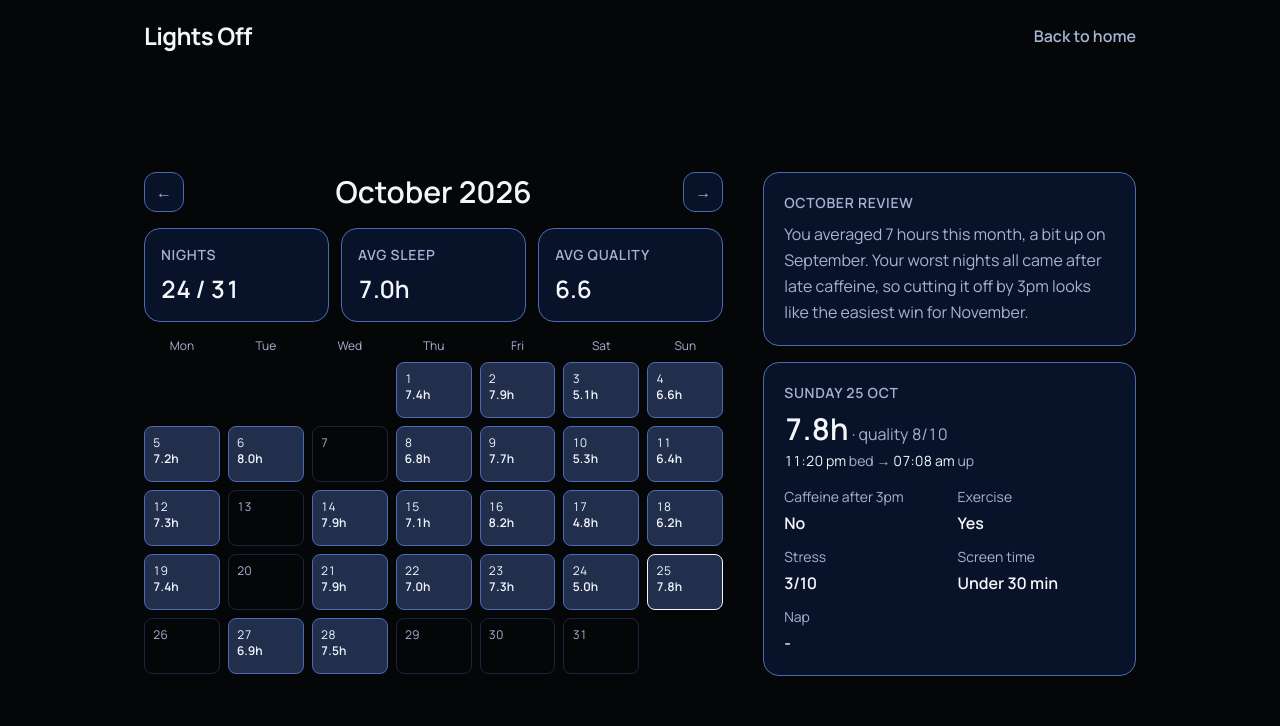
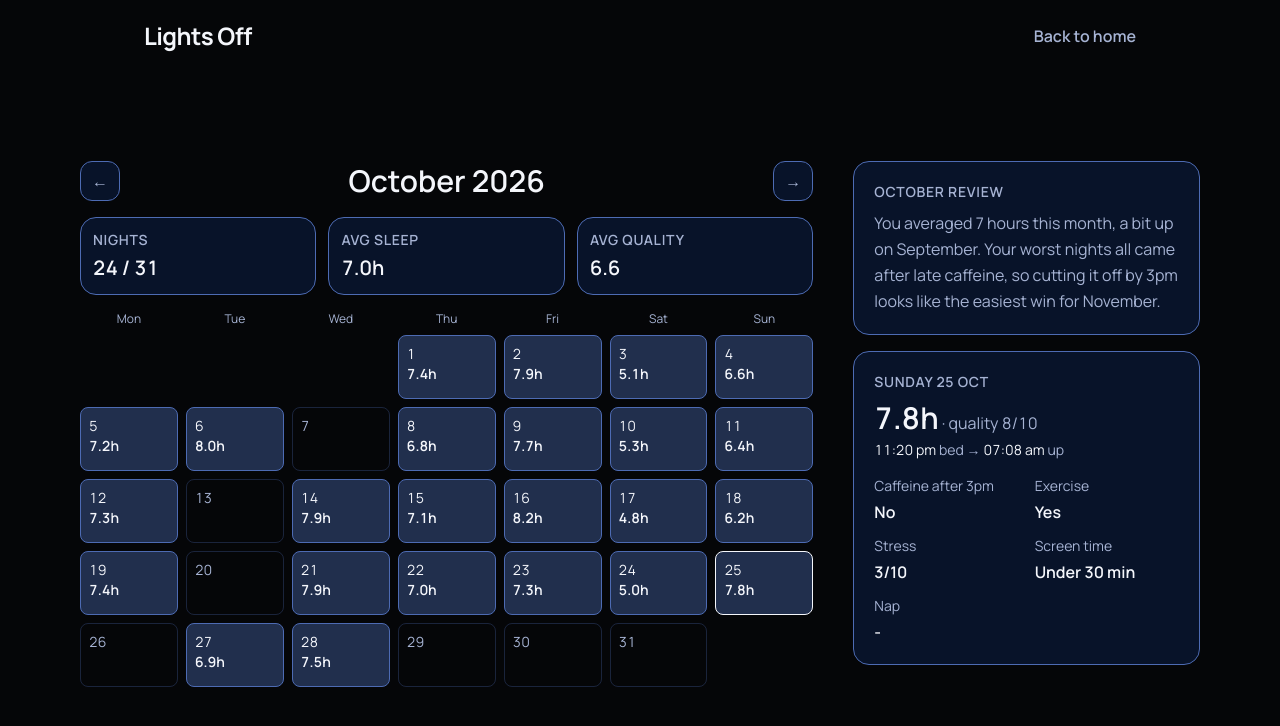
Before and after one commit to isaacnguyen10711-cpu/Lights-Off, a Next.js app in the folder lo-frontend/: page /dashboard in a window 1280 px wide. Shown: the top 726 px of the page. Built offline with nearby package versions, Linux system fonts and the light colour scheme.

Commit message:
Adjust the dashboard layout: wider on xl, more space under the header on mobile, bigger calendar days and smaller stat boxes

```diff
--- a/lo-frontend/app/dashboard/page.tsx
+++ b/lo-frontend/app/dashboard/page.tsx
@@ -41,8 +41,8 @@ export default function DashboardPage() {
       </header>
 
       {/* calendar on the left, review and the picked night on the right. stacked until xl */}
-      <div className="mx-auto grid w-full max-w-6xl flex-1 grid-cols-1 md:grid-cols-1 xl:grid-cols-5 content-center gap-6 md:gap-8 xl:gap-10 px-4 md:px-8 xl:px-20 pb-10 md:pb-8 xl:pb-6">
-        <section className="xl:col-span-3">
+      <div className="mx-auto grid w-full max-w-6xl xl:max-w-7xl flex-1 grid-cols-1 md:grid-cols-1 xl:grid-cols-3 content-center gap-6 md:gap-8 xl:gap-10 px-4 md:px-8 xl:px-20 pt-6 xl:pt-0 pb-10 md:pb-8 xl:pb-6">
+        <section className="xl:col-span-2">
           {/* month name with arrows either side */}
           <div className="flex items-center justify-between">
             <button type="button" aria-label="Previous month" className={arrowStyles}>&larr;</button>
@@ -73,7 +73,7 @@ export default function DashboardPage() {
           </div>
         </section>
 
-        <section className="xl:col-span-2 flex flex-col gap-4 md:gap-4 xl:gap-4">
+        <section className="xl:col-span-1 flex flex-col gap-4 md:gap-4 xl:gap-4">
           <div className="rounded-2xl border border-line bg-field p-4 md:p-5 xl:p-5">
             <p className={labelStyles}>October review</p>
             <p className="mt-2 md:mt-2 xl:mt-2 text-base md:text-sm xl:text-base leading-relaxed text-muted">
--- a/lo-frontend/components/CalendarDay.tsx
+++ b/lo-frontend/components/CalendarDay.tsx
@@ -4,7 +4,7 @@ import { CalendarDayProps } from "../type";
 const CalendarDay = ({ day, hours, selected }: CalendarDayProps) => {
   return (
     <div
-      className={`h-12 md:h-16 xl:h-14 rounded-lg border p-1 md:p-2 xl:p-2 text-xs md:text-sm xl:text-xs tabular-nums ${hours === null ? "border-line/30 text-muted" : "border-line bg-line/40 transition-colors hover:border-strong"} ${selected ? "border-strong" : ""}`}
+      className={`h-12 md:h-16 xl:h-16 rounded-lg border p-1 md:p-2 xl:p-2 text-xs md:text-sm xl:text-sm tabular-nums ${hours === null ? "border-line/30 text-muted" : "border-line bg-line/40 transition-colors hover:border-strong"} ${selected ? "border-strong" : ""}`}
     >
       <p>{day}</p>
       {hours !== null && <p className="font-semibold">{hours.toFixed(1)}h</p>}
--- a/lo-frontend/components/StatBox.tsx
+++ b/lo-frontend/components/StatBox.tsx
@@ -4,9 +4,9 @@ import { labelStyles } from "./styles";
 // one number for the month, like "Average sleep 7.2h"
 const StatBox = ({ label, value }: StatBoxProps) => {
   return (
-    <div className="rounded-2xl border border-line bg-field p-3 md:p-4 xl:p-4">
+    <div className="rounded-2xl border border-line bg-field p-3 md:p-4 xl:p-3">
       <p className={labelStyles}>{label}</p>
-      <p className="mt-1 md:mt-2 xl:mt-2 text-xl md:text-2xl xl:text-2xl font-semibold tabular-nums">{value}</p>
+      <p className="mt-1 md:mt-2 xl:mt-1 text-xl md:text-2xl xl:text-xl font-semibold tabular-nums">{value}</p>
     </div>
   );
 }
```
